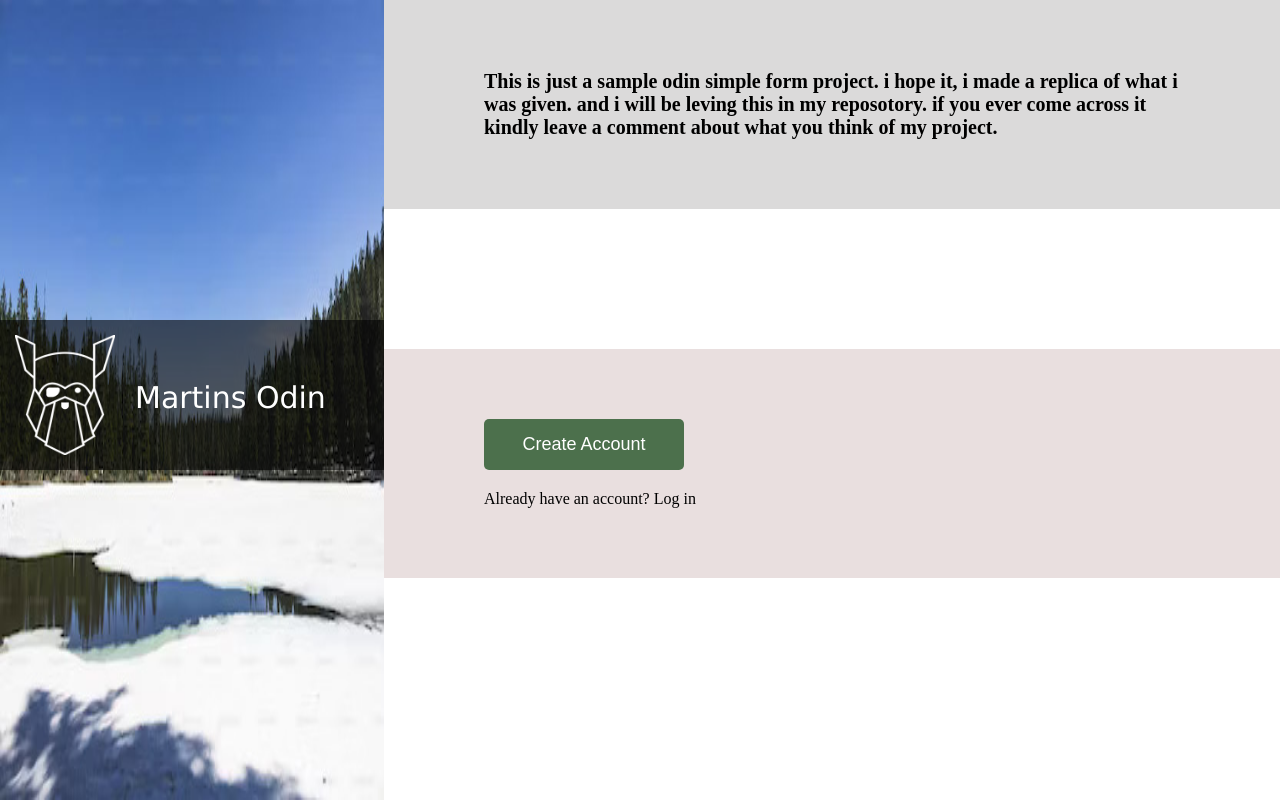
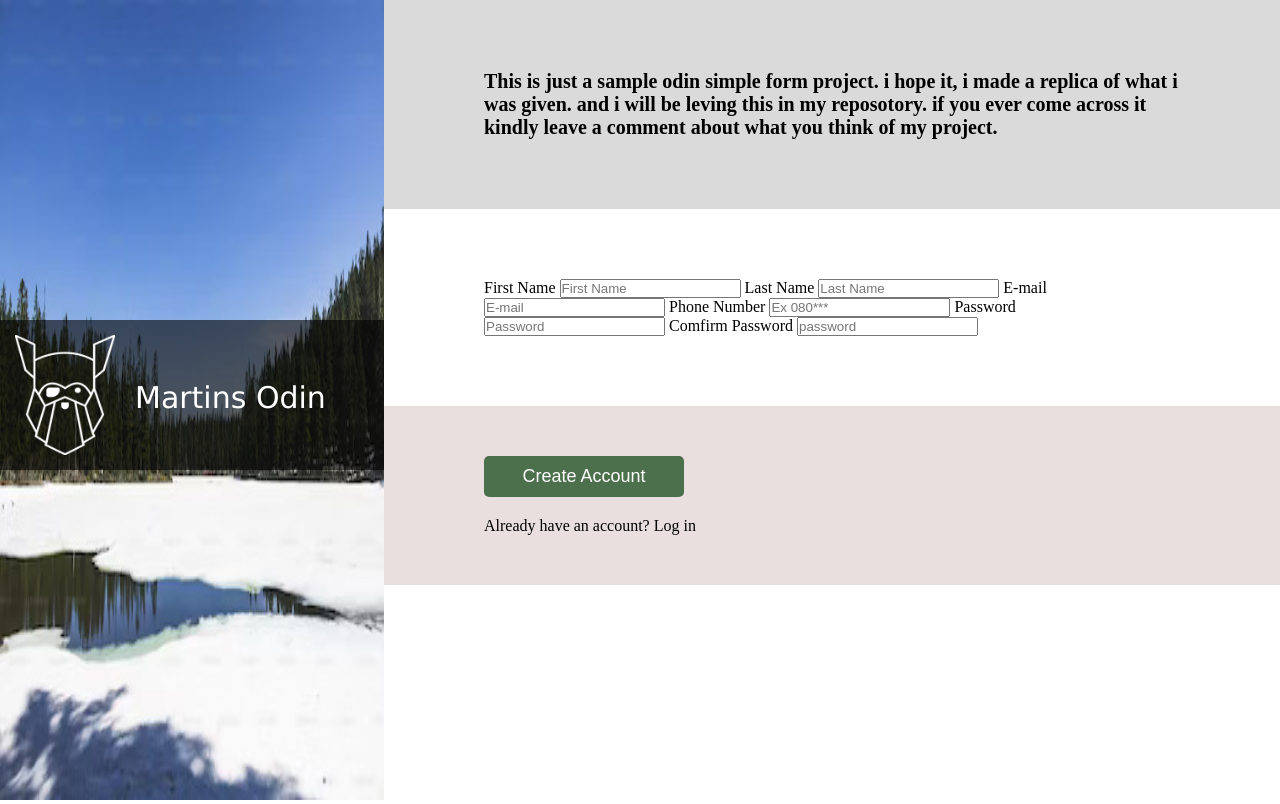
Before and after one commit to Martosky/signup-form, a plain HTML site: page index.html in a window 1280 px wide. Drawn offline with Linux system fonts and the light colour scheme.

Commit message:
just added my form element. next is to style it

```diff
--- a/index.html
+++ b/index.html
@@ -22,7 +22,22 @@
                         think of my project.
                     </p>
                 </section>
-                <section class="section2"></section>
+                <section class="section2">
+                    <form>
+                        <label>First Name</label>
+                        <input type="text" placeholder="First Name">
+                        <label>Last Name</label>
+                        <input type="text" placeholder="Last Name">
+                        <label>E-mail</label>
+                        <input type="email" placeholder="E-mail">
+                        <label>Phone Number</label>
+                        <input type="number" placeholder="Ex 080***">
+                        <label>Password</label>
+                        <input type="password" placeholder="Password">
+                        <label>Comfirm Password</label>
+                        <input type="password" placeholder="password">
+                    </form>
+                </section>
                 <section class="section3">
                     <button>Create Account</button>
                     <p>Already have an account? <span>Log in</span></p>
--- a/style.css
+++ b/style.css
@@ -65,11 +65,11 @@
    }
    .section3{
     background-color: rgb(233, 223, 223);
-    padding: 70px 100px 70px 100px;
+    padding: 50px 100px 50px 100px;
    }
    .section3 button{
          width: 200px;
-         padding: 15px;
+         padding: 10px;
          font-size: 18px;
          border: none;
          text-align: center;
```
Also changed, not shown: text.txt.
